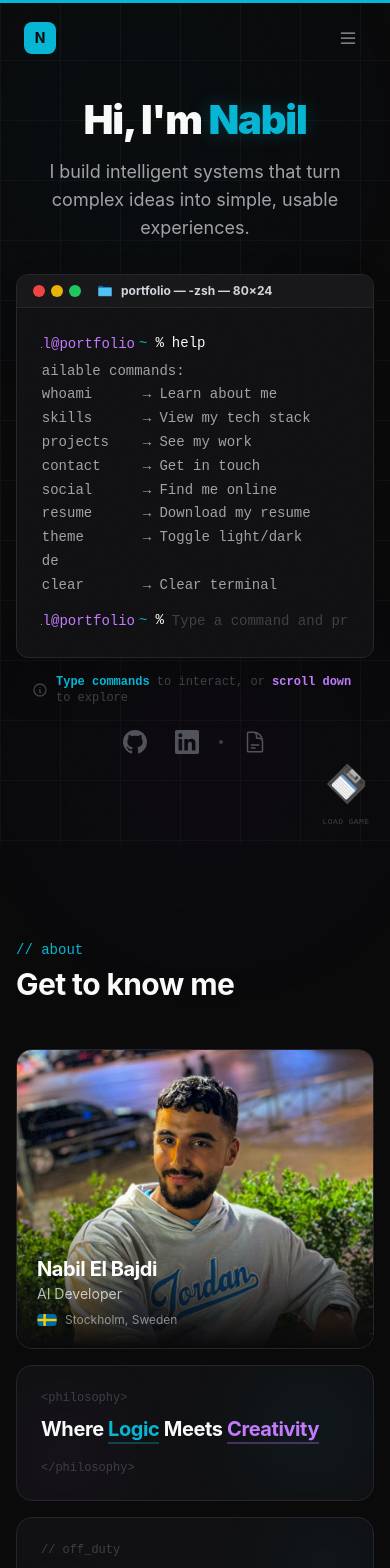
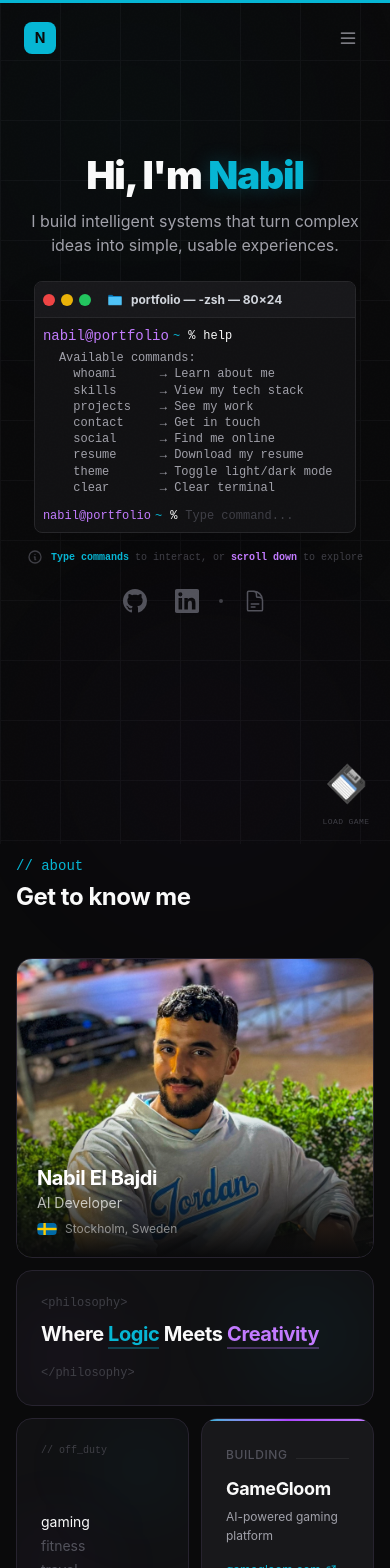
Before and after one commit to nabilelbajdi/nabil-portfolio, a React (Vite) app: page / in a window 390 px wide. Shown: the top 1568 px of the page. Built offline with nearby package versions, Linux system fonts and the light colour scheme; a web font is replaced by a local one.

Commit message:
Mobile optimization: Compact Terminal, Responsive Bento Grid, and Layout Refinements

```diff
--- a/src/v2/components/sections/AboutBento.jsx
+++ b/src/v2/components/sections/AboutBento.jsx
@@ -19,12 +19,12 @@ export function AboutBento() {
           </h2>
         </motion.div>
 
-        <div className="grid grid-cols-1 md:grid-cols-12 gap-4">
+        <div className="grid grid-cols-2 md:grid-cols-12 gap-3 sm:gap-4">
 
           <BentoCard
             variant="gradient"
             delay={0.1}
-            className="md:col-span-4 md:row-span-2 relative overflow-hidden group min-h-[300px] sm:min-h-[400px]"
+            className="order-1 md:order-none col-span-2 md:col-span-4 md:row-span-2 relative overflow-hidden group min-h-[300px] sm:min-h-[400px]"
           >
             <div className="absolute inset-0 bg-gradient-to-t from-[var(--v2-bg-primary)] via-transparent to-transparent z-10" />
             <SkeletonImage
@@ -48,7 +48,7 @@ export function AboutBento() {
             </div>
           </BentoCard>
 
-          <BentoCard variant="default" delay={0.15} className="md:col-span-5 relative overflow-hidden">
+          <BentoCard variant="default" delay={0.15} className="order-2 md:order-none col-span-2 md:col-span-5 relative overflow-hidden">
             <div className="absolute top-0 right-0 w-32 h-32 bg-[var(--v2-accent)]/5 rounded-full blur-2xl" />
             <div className="absolute bottom-0 left-0 w-24 h-24 bg-purple-500/5 rounded-full blur-2xl" />
             <div className="relative h-full flex flex-col justify-center">
@@ -69,20 +69,20 @@ export function AboutBento() {
             </div>
           </BentoCard>
 
-          <BentoCard variant="default" delay={0.2} className="md:col-span-3 relative overflow-hidden">
+          <BentoCard variant="default" delay={0.2} className="order-3 md:order-none col-span-1 md:col-span-3 relative overflow-hidden">
             <div className="absolute top-0 right-0 w-24 h-24 bg-[var(--v2-accent)]/5 rounded-full blur-2xl" />
             <div className="absolute bottom-0 left-0 w-20 h-20 bg-purple-500/5 rounded-full blur-2xl" />
             <div className="relative h-full flex flex-col justify-between">
-              <div className="mono text-xs text-[var(--v2-text-dimmed)]">// off_duty</div>
-              <div className="space-y-1 mt-4">
-                <div className="text-lg text-[var(--v2-text-primary)]">gaming</div>
-                <div className="text-lg text-[var(--v2-text-muted)]">fitness</div>
-                <div className="text-lg text-[var(--v2-text-muted)]">travel</div>
+              <div className="mono text-[10px] sm:text-xs text-[var(--v2-text-dimmed)]">// off_duty</div>
+              <div className="space-y-1 mt-3 sm:mt-4">
+                <div className="text-sm sm:text-lg text-[var(--v2-text-primary)]">gaming</div>
+                <div className="text-sm sm:text-lg text-[var(--v2-text-muted)]">fitness</div>
+                <div className="text-sm sm:text-lg text-[var(--v2-text-muted)]">travel</div>
               </div>
             </div>
           </BentoCard>
 
-          <BentoCard variant="default" delay={0.25} className="md:col-span-8 relative overflow-hidden">
+          <BentoCard variant="default" delay={0.25} className="order-5 md:order-none col-span-2 md:col-span-8 relative overflow-hidden">
             <div className="absolute top-0 right-0 w-32 h-32 bg-[var(--v2-accent)]/5 rounded-full blur-2xl" />
             <div className="absolute bottom-0 left-0 w-24 h-24 bg-purple-500/5 rounded-full blur-2xl" />
             <div className="relative">
@@ -106,7 +106,7 @@ export function AboutBento() {
             </div>
           </BentoCard>
 
-          <BentoCard variant="gradient" delay={0.3} className="md:col-span-4 relative overflow-hidden">
+          <BentoCard variant="gradient" delay={0.3} className="order-6 md:order-none col-span-2 md:col-span-4 relative overflow-hidden">
             <div className="absolute -right-12 -bottom-12 w-32 h-32 rounded-full border border-[var(--v2-accent)]/10" />
             <div className="absolute -right-8 -bottom-8 w-24 h-24 rounded-full border border-[var(--v2-accent)]/20" />
             <div className="relative">
@@ -130,15 +130,18 @@ export function AboutBento() {
             </div>
           </BentoCard>
 
-          <BentoCard variant="solid" delay={0.35} className="md:col-span-4 relative overflow-hidden">
+          <BentoCard variant="solid" delay={0.35} className="order-4 md:order-none col-span-1 md:col-span-4 relative overflow-hidden">
             <div className="absolute top-0 left-0 w-full h-[2px] bg-gradient-to-r from-[var(--v2-accent)] via-purple-500 to-purple-400" />
             <div className="flex items-baseline gap-2 mb-4 mt-1">
               <span className="text-xs font-medium text-[var(--v2-text-muted)] uppercase tracking-wider">Building</span>
               <span className="flex-1 h-px bg-[var(--v2-border)]" />
             </div>
             <h4 className="text-lg font-semibold text-[var(--v2-text-primary)] mb-2">GameGloom</h4>
-            <p className="text-sm text-[var(--v2-text-secondary)] leading-relaxed">
+            <p className="text-sm text-[var(--v2-text-secondary)] leading-relaxed hidden sm:block">
               Full-stack gaming platform with AI-powered recommendations
+            </p>
+            <p className="text-xs text-[var(--v2-text-secondary)] leading-relaxed block sm:hidden">
+              AI-powered gaming platform
             </p>
             <a
               href="https://gamegloom.com"
@@ -152,8 +155,7 @@ export function AboutBento() {
               </svg>
             </a>
           </BentoCard>
-
-          <BentoCard variant="solid" delay={0.4} className="md:col-span-4 relative overflow-hidden">
+          <BentoCard variant="solid" delay={0.4} className="order-7 md:order-none col-span-2 md:col-span-4 relative overflow-hidden">
             <div className="absolute top-0 left-0 w-full h-[2px] bg-gradient-to-r from-[var(--v2-accent)] via-purple-500 to-purple-400" />
             <div className="flex items-baseline gap-2 mb-4 mt-1">
               <span className="text-xs font-medium text-[var(--v2-text-muted)] uppercase tracking-wider">Currently Learning</span>
@@ -181,6 +183,6 @@ export function AboutBento() {
 
         </div>
       </div>
-    </section>
+    </section >
   );
 }
--- a/src/v2/components/sections/HeroTerminal.jsx
+++ b/src/v2/components/sections/HeroTerminal.jsx
@@ -151,6 +151,25 @@ export function HeroTerminal() {
     }
   }, [currentCommand]);
 
+  // Responsive placeholder
+  const [placeholder, setPlaceholder] = useState('Type a command and press Enter');
+
+  useEffect(() => {
+    const handleResize = () => {
+      if (window.innerWidth < 640) {
+        setPlaceholder('Type command...');
+      } else {
+        setPlaceholder('Type a command and press Enter');
+      }
+    };
+
+    // Initial check
+    handleResize();
+
+    window.addEventListener('resize', handleResize);
+    return () => window.removeEventListener('resize', handleResize);
+  }, []);
+
   const handleSubmit = (value) => {
     if (isTyping) return;
     executeCommand(value);
@@ -163,19 +182,19 @@ export function HeroTerminal() {
   };
 
   return (
-    <section className="relative min-h-screen flex flex-col items-center justify-center px-4 sm:px-6 pt-20 pb-16 sm:pb-12">
+    <section className="relative min-h-[90vh] sm:min-h-screen flex flex-col items-center justify-center px-4 sm:px-6 pt-16 pb-12 sm:pb-12">
       {/* Intro Text */}
       <motion.div
         initial={{ opacity: 0, y: 20 }}
         animate={{ opacity: 1, y: 0 }}
         transition={{ duration: 0.6 }}
-        className="text-center mb-8"
+        className="text-center mb-6 sm:mb-8"
       >
-        <h1 className="text-4xl sm:text-5xl md:text-6xl font-black mb-4 tracking-tight">
+        <h1 className="text-3xl sm:text-5xl md:text-6xl font-black mb-3 sm:mb-4 tracking-tight">
           <span className="text-[var(--v2-text-primary)]">Hi, I'm </span>
           <span className="text-[var(--v2-accent)] text-glow">Nabil</span>
         </h1>
-        <p className="text-lg text-[var(--v2-text-secondary)] max-w-lg mx-auto">
+        <p className="text-base sm:text-lg text-[var(--v2-text-secondary)] max-w-lg mx-auto">
           I build intelligent systems that turn complex ideas into simple, usable experiences.
         </p>
       </motion.div>
@@ -188,7 +207,7 @@ export function HeroTerminal() {
         <div
           ref={terminalRef}
           onClick={handleTerminalClick}
-          className="max-h-[45vh] sm:max-h-[50vh] overflow-y-auto scrollbar-thin scrollbar-thumb-[var(--v2-border)] scrollbar-track-transparent"
+          className="max-h-[25vh] sm:max-h-[50vh] overflow-y-auto scrollbar-thin scrollbar-thumb-[var(--v2-border)] scrollbar-track-transparent"
         >
           {/* Command History */}
           <AnimatePresence>
@@ -219,7 +238,7 @@ export function HeroTerminal() {
               animate={{ opacity: 1 }}
               className="flex items-center"
             >
-              <span className="text-purple-400 mono text-sm">nabil@portfolio</span>
+              <span className="text-purple-400 mono">nabil@portfolio</span>
               <span className="text-[var(--v2-accent)] ml-1">~</span>
               <span className="text-white ml-2">%</span>
               <input
@@ -247,8 +266,8 @@ export function HeroTerminal() {
                     if (lastCmd) setInputValue(lastCmd.command);
                   }
                 }}
-                placeholder="Type a command and press Enter"
-                className="ml-2 flex-1 bg-transparent text-[var(--v2-text-primary)] outline-none mono placeholder:text-[var(--v2-text-dimmed)] text-sm"
+                placeholder={placeholder}
+                className="ml-2 flex-1 bg-transparent text-[var(--v2-text-primary)] outline-none mono placeholder:text-[var(--v2-text-dimmed)]"
                 autoComplete="off"
                 spellCheck={false}
                 autoFocus
@@ -264,7 +283,7 @@ export function HeroTerminal() {
         initial={{ opacity: 0 }}
         animate={{ opacity: 1 }}
         transition={{ duration: 0.5, delay: 1 }}
-        className="mt-4 sm:mt-6 flex items-center justify-center gap-2 text-[var(--v2-text-dimmed)] text-xs sm:text-sm px-4"
+        className="mt-4 sm:mt-6 flex items-center justify-center gap-2 text-[var(--v2-text-dimmed)] text-[10px] sm:text-sm px-4 whitespace-nowrap"
       >
         <svg className="w-4 h-4 flex-shrink-0" fill="none" viewBox="0 0 24 24" stroke="currentColor">
           <path strokeLinecap="round" strokeLinejoin="round" strokeWidth={2} d="M13 16h-1v-4h-1m1-4h.01M21 12a9 9 0 11-18 0 9 9 0 0118 0z" />
--- a/src/v2/styles/v2.css
+++ b/src/v2/styles/v2.css
@@ -1122,3 +1122,84 @@
 .skeleton-shimmer {
   animation: skeleton-shimmer 1.5s ease-in-out infinite;
 }
+
+/* ============================================
+   Mobile Optimization
+   ============================================ */
+
+@media (max-width: 640px) {
+
+  /* Tighter Global Spacing (Balanced) */
+  .v2 {
+    --v2-space-md: 0.875rem;
+    /* Was 0.75rem, relaxed */
+    --v2-space-lg: 1.25rem;
+    /* Was 1rem, relaxed */
+    --v2-space-xl: 1.75rem;
+    /* Was 1.5rem, relaxed */
+    --v2-space-2xl: 2.5rem;
+    /* Was 2rem, relaxed */
+    --v2-space-3xl: 3rem;
+    /* Was 2.5rem, relaxed */
+  }
+
+  /* Compact Typography */
+  .v2 h1 {
+    font-size: clamp(2rem, 10vw, 3rem);
+    line-height: 1.1;
+  }
+
+  .v2 h2 {
+    font-size: 1.5rem;
+  }
+
+  /* Compact Load Game Menu */
+  .load-game-container {
+    padding: 16px;
+    width: 95%;
+  }
+
+  .load-game-header {
+    font-size: 1.1rem;
+    margin-bottom: 12px;
+  }
+
+  .save-slots-container {
+    gap: 8px;
+  }
+
+  .save-slot {
+    padding: 10px 12px;
+  }
+
+  /* Reduced component padding */
+  .v2 .terminal-body {
+    padding: var(--v2-space-sm);
+    /* Tighter inner padding */
+    font-size: 0.75rem;
+    /* Smaller font for code */
+    line-height: 1.35;
+  }
+
+  .v2 .terminal-header {
+    padding: var(--v2-space-xs) var(--v2-space-sm);
+    /* Tighter header */
+    min-height: 36px;
+  }
+
+  /* Compact Terminal Box */
+  .v2 .terminal {
+    width: 90%;
+    /* Force full width of container */
+    margin: 0;
+    /* remove margins to maximize space */
+    border-radius: var(--v2-radius-md);
+    /* Keep it rounded */
+    border: 1px solid var(--v2-border);
+    /* Restore border */
+  }
+
+  .v2 .card {
+    padding: var(--v2-space-md);
+  }
+}
```
